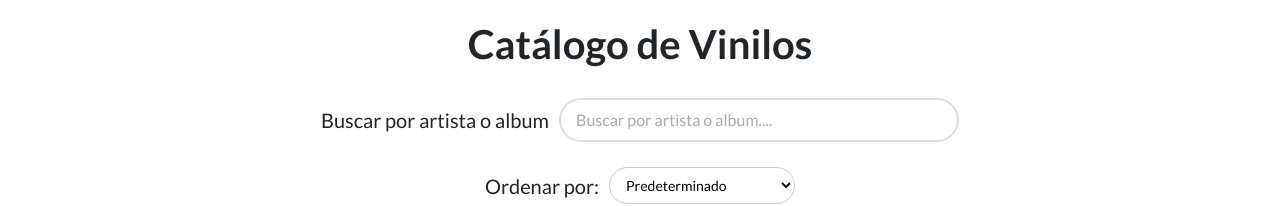
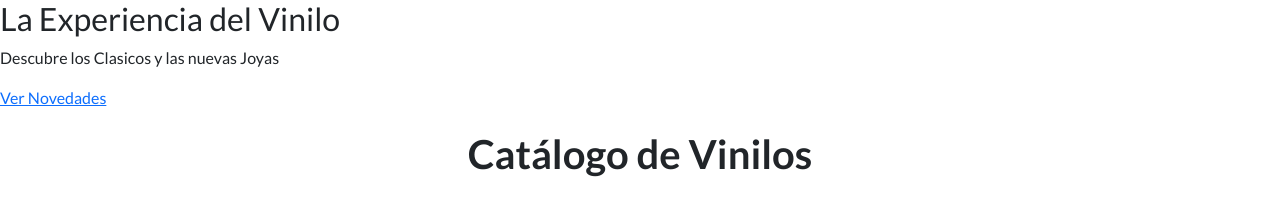
Before and after one commit to joajose8209/proyecto-e-commerce, a React (Vite) app: page / in a window 1280 px wide. Shown: the top 206 px of the page. Built offline with nearby package versions, Linux system fonts and the light colour scheme.

Commit message:
crear estructura HeroBanner e integracion en HomePage

```diff
--- /dev/null
+++ b/src/components/HeroBanner.jsx
@@ -0,0 +1,19 @@
+import React from 'react';
+import {Link} from 'react-router-dom';
+import '../styles/HeroBanner.css';
+
+const HeroBanner = () => {
+return(
+<section className='hero-banner'>
+<div className='hero-content'>
+<h2 className='hero-title'>La Experiencia del Vinilo</h2>
+<p className='hero-subtitle'>Descubre los Clasicos y las nuevas Joyas</p>
+<Link to="/novedades" className='hero-button'>
+Ver Novedades
+</Link>
+</div>
+</section>
+);
+};
+
+export default HeroBanner;
--- a/src/pages/HomePage.jsx
+++ b/src/pages/HomePage.jsx
@@ -1,8 +1,8 @@
 import React from 'react';
 import ProductList from '../components/ProductList';
 import Filters from '../components/Filters';
-import Paginacion from '../components/Paginacion'; // 1. IMPORTAMOS el nuevo componente
-
+import Paginacion from '../components/Paginacion';
+import HeroBanner from '../components/HeroBanner';
 
 function HomePage({
 productos,
@@ -17,7 +17,8 @@ paginaAnterior
 }) {
 
 return (
-<div>
+<main className='homepage-container'>
+<HeroBanner />
 <h1 className='main-title'>Catálogo de Vinilos</h1>
 
 <Filters
@@ -37,7 +38,7 @@ paginaActual={paginaActual}
 paginaSiguiente={paginaSiguiente}
 paginaAnterior={paginaAnterior}
 />
-</div>
+</main>
 );
 }
 
```
Also changed, not shown: src/styles/HeroBanner.css (added).
